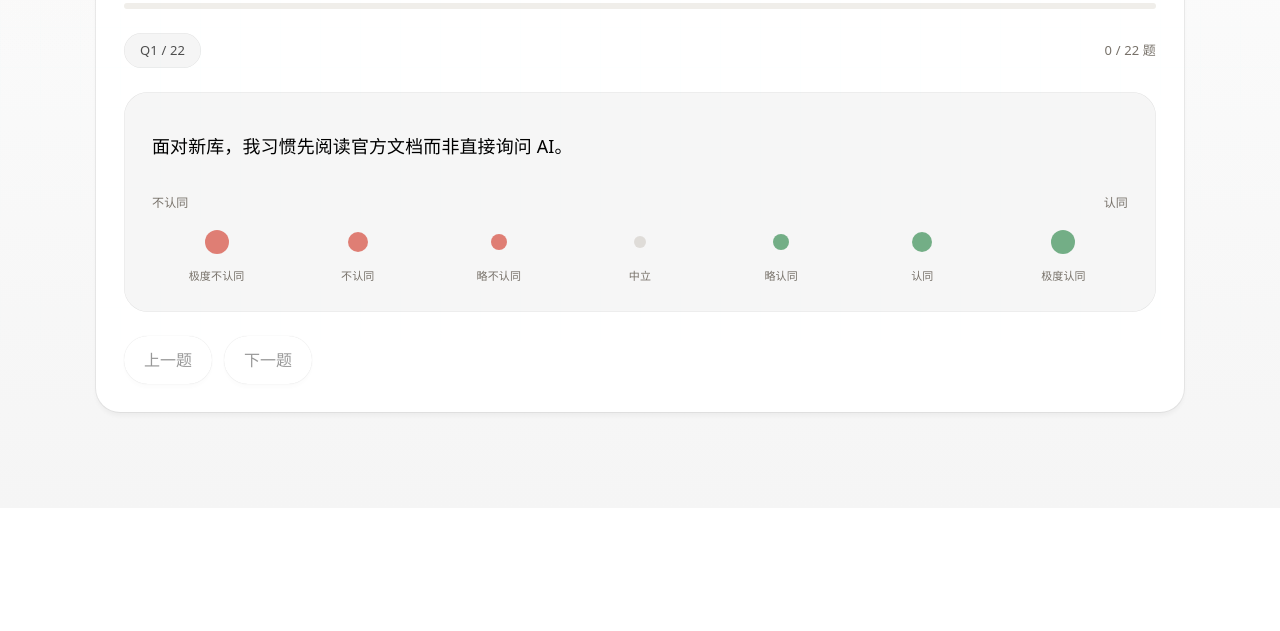
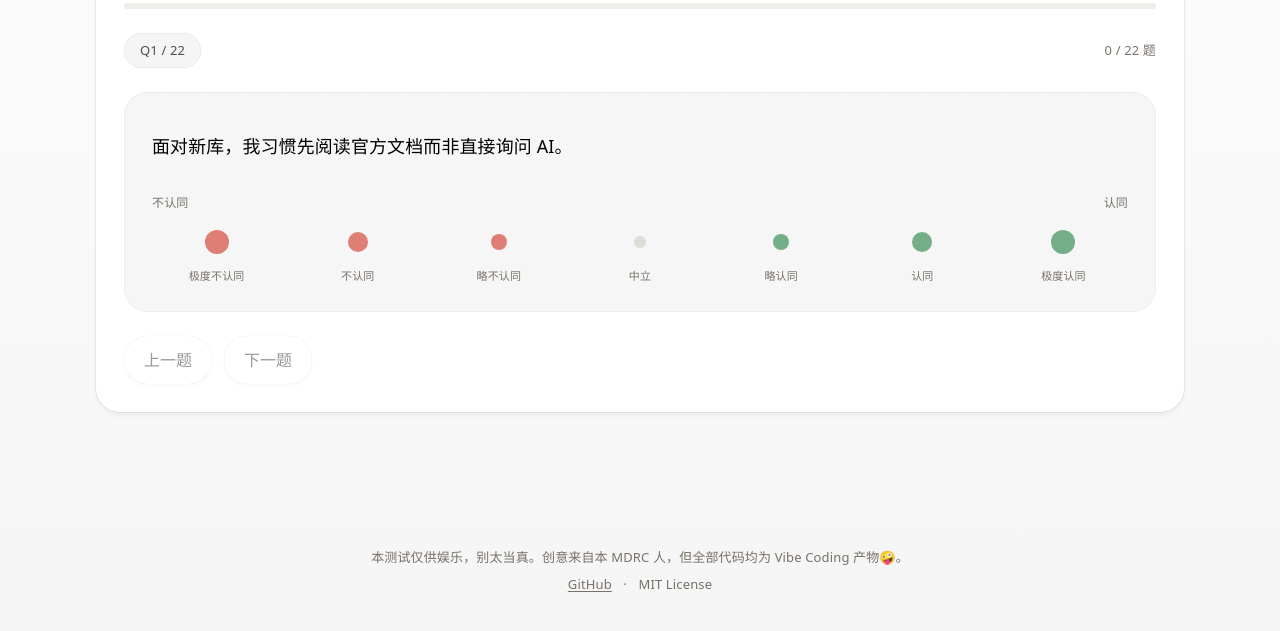
Before and after one commit to TeddyHuang-00/VCTI, an Astro site: page / in a window 1280 px wide. Shown: the part 453-1084 px from the top of the page. Before the commit the page ends 961 px from the top, so only its background shows below. Built offline with nearby package versions, Linux system fonts and the light colour scheme; Astro itself is replaced by a stand-in of ours; a web font is replaced by a local one.

Commit message:
Add footer to site

```diff
--- a/src/layouts/BaseLayout.astro
+++ b/src/layouts/BaseLayout.astro
@@ -47,7 +47,19 @@ const ogImageUrl = new URL(normalizedOgImagePath, siteWithBase).toString();
     <link rel="preload" href={`${basePath}fonts/LXGWNeoXiHei-Regular.ttf`} as="font" type="font/ttf" crossorigin />
     <title>{title}</title>
   </head>
-  <body>
-    <slot />
+  <body class="flex flex-col min-h-screen">
+    <div class="flex-1">
+      <slot />
+    </div>
+    <footer class="py-10 px-4 text-center text-[13px] tracking-[0.14px] text-warmgray">
+      <p>
+        本测试仅供娱乐，别太当真。创意来自本 MDRC 人，但全部代码均为 Vibe Coding 产物🤪。
+      </p>
+      <p class="mt-2">
+        <a href="https://github.com/TeddyHuang-00/VCTI" class="underline transition-colors hover:text-black underline-offset-2">GitHub</a>
+        <span class="mx-2">·</span>
+        MIT License
+      </p>
+    </footer>
   </body>
 </html>
--- a/src/pages/index.astro
+++ b/src/pages/index.astro
@@ -10,7 +10,7 @@ const basePath = import.meta.env.BASE_URL;
   description="22 道题，5 分钟，破译你的编程人格暗码。"
   ogImagePath="/og/vcti.png"
 >
-  <main class="min-h-screen">
+  <main>
     <section class="overflow-hidden relative hero-grid">
       <VctiApp client:only="react" basePath={basePath} />
     </section>
--- a/src/pages/result/[code].astro
+++ b/src/pages/result/[code].astro
@@ -36,7 +36,7 @@ const questionnaireQrDataUrl = await getSharedQrDataUrl();
   description={profile.summary}
   ogImagePath={`/og/${profile.code.toLowerCase()}.png`}
 >
-  <main class="min-h-screen">
+  <main>
     <section class="overflow-hidden relative hero-grid">
       <ResultPageApp
         client:only="react"
```
